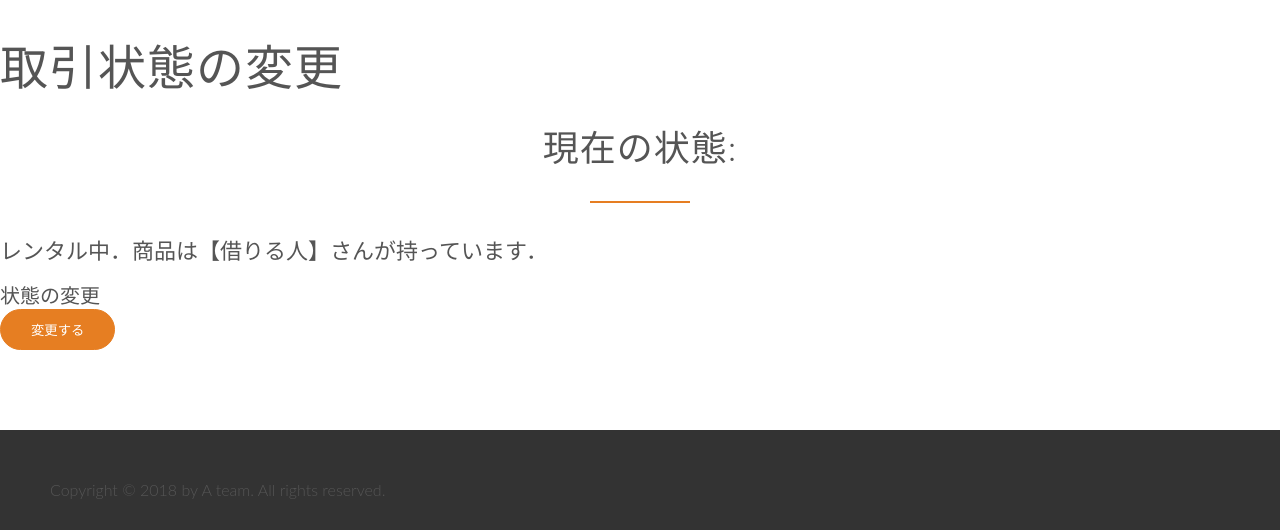
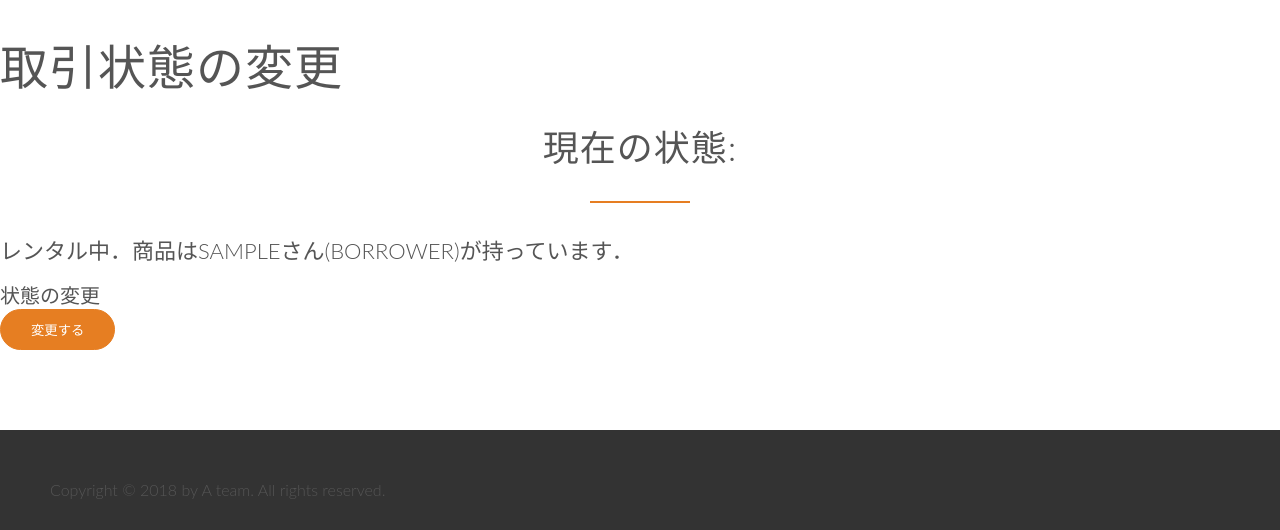
Before and after one commit to WataruKudo0914/web_eng, a Flask app: page /chat/detail/1 in a window 1280 px wide. Shown: the part 736-1266 px from the top of the page. Run offline with Flask 2, Linux system fonts and the light colour scheme; tables that the repository leaves empty hold one stand-in row (values such as "Sample post"); some libraries are stand-ins or nearby versions.

Commit message:
chat_detail の表示名変更

```diff
--- a/app.py
+++ b/app.py
@@ -145,6 +145,8 @@ def chat(id):
 @app.route("/chat/detail/<int:deal_id>")
 def chat_detail(deal_id):
     deal = Deal_table.query.filter(Deal_table.deal_id==deal_id).first()
+    lender_name = User_table.query.filter(User_table.id==deal.lender_id).first().username
+    borrower_name = User_table.query.filter(User_table.id==deal.borrower_id).first().username
     chat=Chat_table.query.filter(Chat_table.deal_id==deal_id).all()
     chat_list=[]
     for num in range(len(chat)):
@@ -152,7 +154,8 @@ def chat_detail(deal_id):
         chat_dic["speaker"]=User_table.query.filter(User_table.id==chat[num].speaker).first().username
         chat_dic["chat_contents"]=chat[num].chat_contents
         chat_list.append(chat_dic)
-    return render_template("chat_detail.html",chat_list=chat_list,deal=deal)
+    return render_template("chat_detail.html",chat_list=chat_list,deal=deal,
+        lender_name=lender_name,borrower_name=borrower_name)
 
 @app.route("/chat_result",methods=["POST"])
 def chat_result():
--- a/templates/chat_detail.html
+++ b/templates/chat_detail.html
@@ -29,11 +29,11 @@
   <h1>取引状態の変更</h1>
   <h2>現在の状態:</h2>
   {% if deal.lender_check and deal.borrower_check %}
-    <h3>レンタル中．商品は【借りる人】さんが持っています．</h3>
+    <h3>レンタル中．商品は{{borrower_name}}さん(borrower)が持っています．</h3>
   {% elif deal.lender_check or deal.borrower_check %}
     <h3>取引両者の設定している取引状態が一致していません．</h3>
   {% else %}
-    <h3>レンタル可能．商品は【貸す人】さんが持っています．</h3>
+    <h3>レンタル可能．商品は{{lender_name}}さん(lender)が持っています．</h3>
   {% endif %}
   <form method="POST" action="/update_phase" enctype="multipart/form-data">
     <label>状態の変更</label><br>
```
